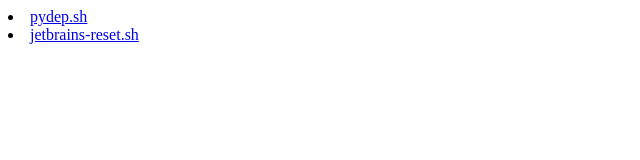
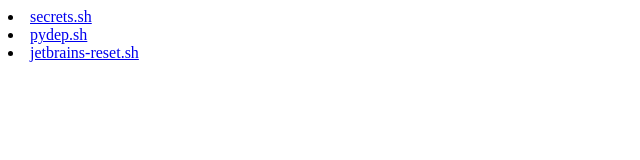
Before and after one commit to kyzima-spb/kyzima-spb.github.io, a plain HTML site: page index.html in a window 1280 px wide. Shown: the whole page, without its empty margins (0-640 px from the left). Drawn offline with Linux system fonts and the light colour scheme.

Commit message:
Update links

```diff
--- a/index.html
+++ b/index.html
@@ -5,6 +5,6 @@
 </head>
 
 <body>
-  <li><a href="https://kyzima-spb.github.io/src/bash/pydep.sh">pydep.sh</a></li><li><a href="https://kyzima-spb.github.io/src/bash/jetbrains-reset.sh">jetbrains-reset.sh</a></li>
+  <li><a href="https://kyzima-spb.github.io/src/docker/secrets.sh">secrets.sh</a></li><li><a href="https://kyzima-spb.github.io/src/bash/pydep.sh">pydep.sh</a></li><li><a href="https://kyzima-spb.github.io/src/bash/jetbrains-reset.sh">jetbrains-reset.sh</a></li>
 </body>
 </html>
```
